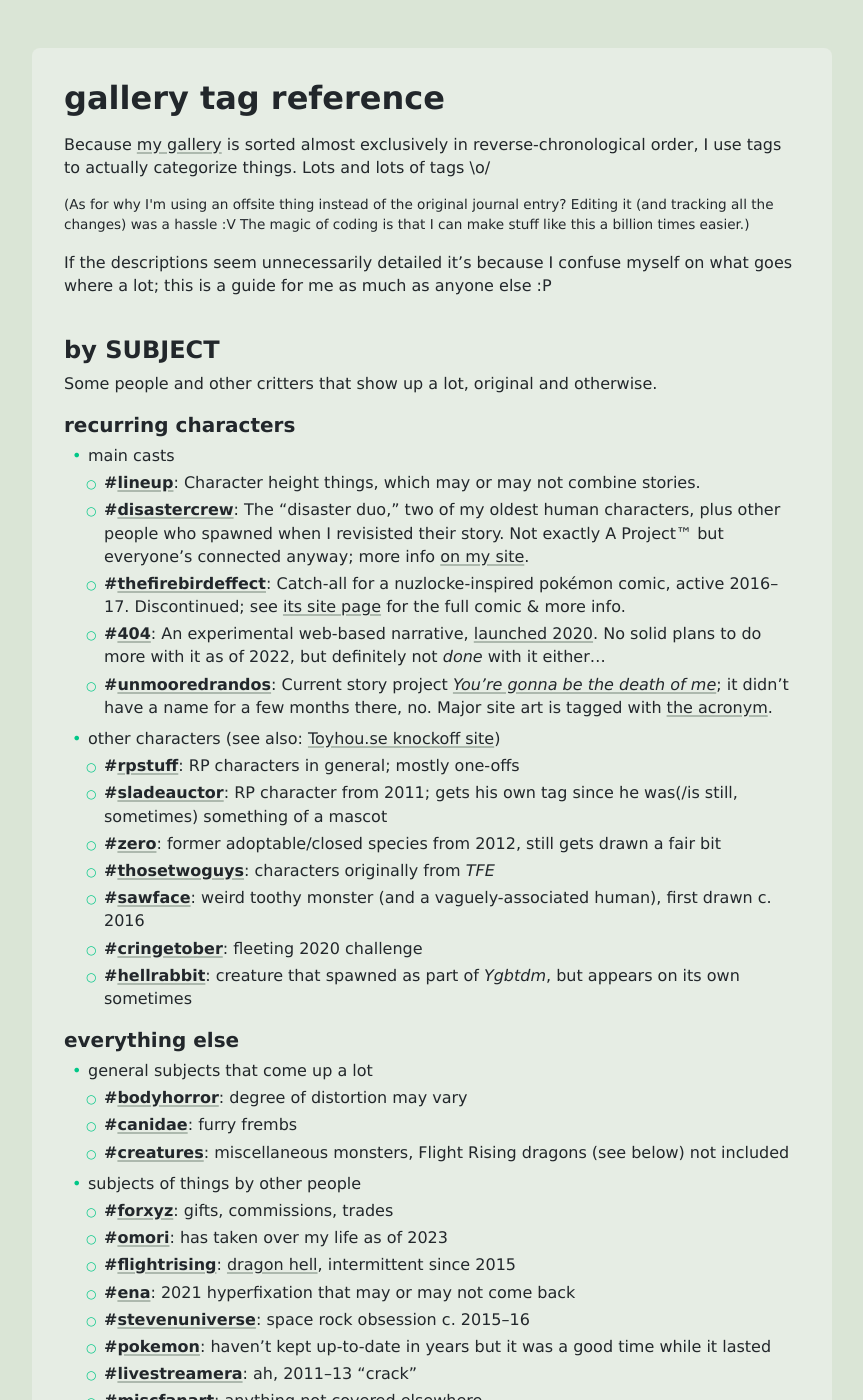
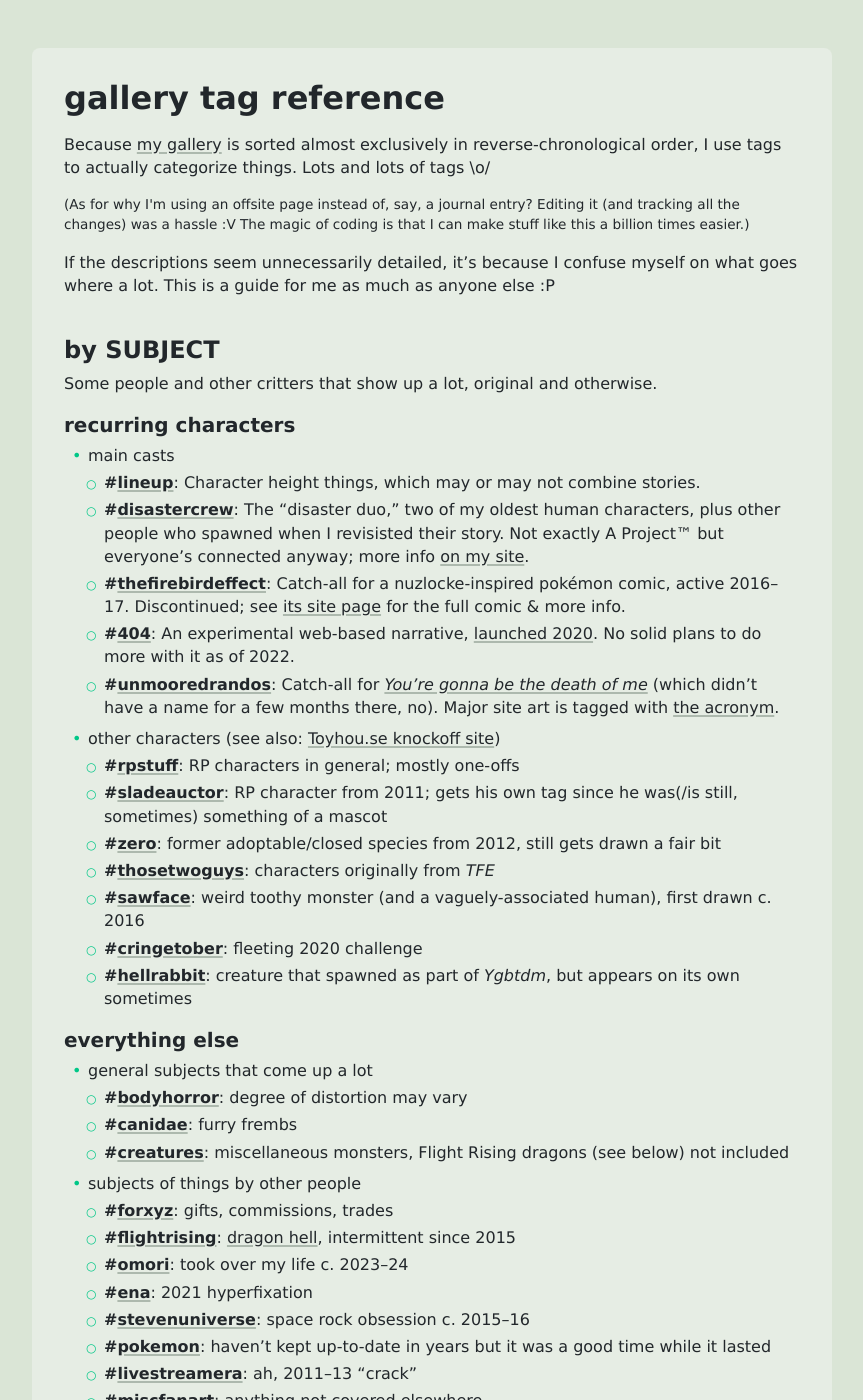
Before and after one commit to a-flyleaf/deviantart, a Jekyll site: the page built from gallery-tag-reference/index.md, in a window 1280 px wide and 1400 px high. Shown: the whole window, without its empty margins (208-1071 px from the left). Built offline with Jekyll 4.4.1, drawn with Linux system fonts in a browser that asks for light colours; some of the changed text lies outside the part shown.

Commit message:
copyedits

```diff
--- a/gallery-tag-reference/index.md
+++ b/gallery-tag-reference/index.md
@@ -12,9 +12,9 @@ tags:
     - nm: TheFirebirdEffect
       desc: Catch-all for a nuzlocke-inspired pokémon comic, active 2016–17. Discontinued; see <a href='https://a-flyleaf.github.io/projects/tfe/'>its site page</a> for the full comic & more info.
     - nm: 404
-      desc: An experimental web-based narrative, <a href='https://a-flyleaf.github.io/hello-world/'>launched 2020</a>. No solid plans to do more with it as of 2022, but definitely not <em>done</em> with it either…
+      desc: An experimental web-based narrative, <a href='https://a-flyleaf.github.io/hello-world/'>launched 2020</a>. No solid plans to do more with it as of 2022.
     - nm: unmooredRandos
-      desc: Current story project <a href='https://a-flyleaf.github.io/ygbtdm/'><i>You’re gonna be the death of me</i></a>; it didn’t have a name for a few months there, no. Major site art is tagged with <a href='https://www.deviantart.com/a-flyleaf/gallery?q=%23ygbtdm'>the acronym</a>.
+      desc: Catch-all for <a href='https://a-flyleaf.github.io/ygbtdm/'><i>You’re gonna be the death of me</i></a> (which didn’t have a name for a few months there, no). Major site art is tagged with <a href='https://www.deviantart.com/a-flyleaf/gallery?q=%23ygbtdm'>the acronym</a>.
   ocs:
     - nm: RPstuff
       desc: RP characters in general; mostly one-offs
@@ -38,14 +38,15 @@ tags:
     - nm: creatures
       desc: miscellaneous monsters, Flight Rising dragons (see below) not included
   notmine:
+#		#forXYZ, reverse-chronological, then #miscFanart. I can probably re-sort these (and revamp the backend of this page in general but WAVES VAGUELY. NEW VERSION WHENEVER.
     - nm: forXYZ
       desc: gifts, commissions, trades
-    - nm: omori
-      desc: has taken over my life as of 2023
     - nm: FlightRising
       desc: <a href='https://www1.flightrising.com/'>dragon hell</a>, intermittent since 2015
+    - nm: omori
+      desc: took over my life c. 2023–24
     - nm: ena
-      desc: 2021 hyperfixation that may or may not come back
+      desc: 2021 hyperfixation
     - nm: StevenUniverse
       desc: space rock obsession c. 2015–16
     - nm: pokemon
@@ -67,7 +68,7 @@ tags:
     - nm: 3d
       desc: <a href='https://www.blender.org/'>Blender</a> is a wonderful program
     - nm: animation
-      desc: either gifs or with a video linked in the description
+      desc: either gifs or description-linked videos
     - nm: comic
       desc: entirety of <i>TFE</i> not included
     - nm: edit
@@ -111,9 +112,9 @@ tags:
 ---
 Because [my gallery](https://www.deviantart.com/a-flyleaf/gallery) is sorted almost exclusively in reverse-chronological order, I use tags to actually categorize things. Lots and lots of tags <span style="display:inline-block;">\o/</span>
 
-<aside>(As for why I'm using an offsite thing instead of the original journal entry? Editing it (and tracking all the changes) was a hassle :V The magic of coding is that I can make stuff like this a billion times easier.)</aside>
+<aside>(As for why I'm using an offsite page instead of, say, a journal entry? Editing it (and tracking all the changes) was a hassle :V The magic of coding is that I can make stuff like this a billion times easier.)</aside>
 
-If the descriptions seem unnecessarily detailed it's because I confuse myself on what goes where a lot; this is a guide for me as much as anyone else <span style="display:inline-block;">:P</span>
+If the descriptions seem unnecessarily detailed, it's because I confuse myself on what goes where a lot. This is a guide for me as much as anyone else <span style="display:inline-block;">:P</span>
 
 <section id="subject" markdown="1">
 ## by <span>subject</span>
```
Also changed, not shown: other parts of gallery-tag-reference/index.md (+1 -1 lines), readme.md.
